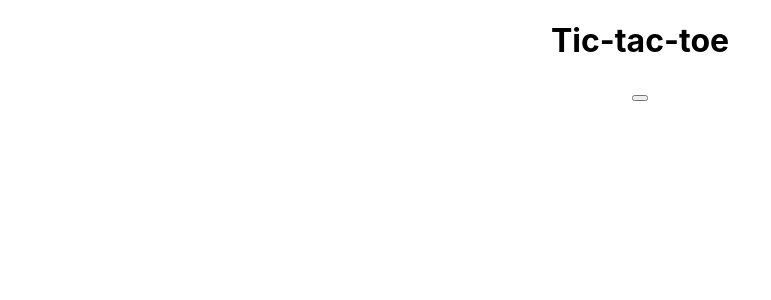
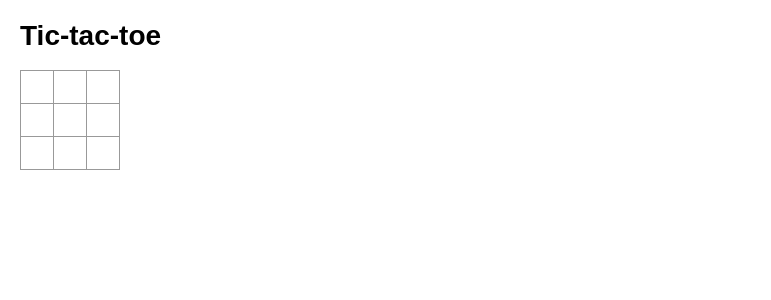
Before and after one commit to steen4reals/nought-and-crosses-game, a React (Create React App) app: page / in a window 1280 px wide. Shown: the top 300 px of the page, without its empty margins (0-771 px from the left). Built offline with nearby package versions, Linux system fonts and the light colour scheme.

Commit message:
components

```diff
--- a/src/App.css
+++ b/src/App.css
@@ -1,38 +1,50 @@
-.App {
-  text-align: center;
+body {
+  font: 14px "Century Gothic", Futura, sans-serif;
+  margin: 20px;
 }
 
-.App-logo {
-  height: 40vmin;
-  pointer-events: none;
+ol, ul {
+  padding-left: 30px;
 }
 
-@media (prefers-reduced-motion: no-preference) {
-  .App-logo {
-    animation: App-logo-spin infinite 20s linear;
-  }
+.board-row:after {
+  clear: both;
+  content: "";
+  display: table;
 }
 
-.App-header {
-  background-color: #282c34;
-  min-height: 100vh;
-  display: flex;
-  flex-direction: column;
-  align-items: center;
-  justify-content: center;
-  font-size: calc(10px + 2vmin);
-  color: white;
+.status {
+  margin-bottom: 10px;
 }
 
-.App-link {
-  color: #61dafb;
+.square {
+  background: #fff;
+  border: 1px solid #999;
+  float: left;
+  font-size: 24px;
+  font-weight: bold;
+  line-height: 34px;
+  height: 34px;
+  margin-right: -1px;
+  margin-top: -1px;
+  padding: 0;
+  text-align: center;
+  width: 34px;
 }
 
-@keyframes App-logo-spin {
-  from {
-    transform: rotate(0deg);
-  }
-  to {
-    transform: rotate(360deg);
-  }
+.square:focus {
+  outline: none;
 }
+
+.kbd-navigation .square:focus {
+  background: #ddd;
+}
+
+.game {
+  display: flex;
+  flex-direction: row;
+}
+
+.game-info {
+  margin-left: 20px;
+}
--- a/src/App.js
+++ b/src/App.js
@@ -2,20 +2,23 @@ import React from 'react';
 import "./App.css";
 import Square from "./Square/index";
 import Board from "./Board/index";
+import { useState } from "react";
+import Game from './Game/index'
 
 function App() {
+  const playerArray= ['X','O'];
+
+  const[player,setPlayer]=useState("X");
+
+  function renderSquare(i){
+    return <Square/>
+    };
 
 
-  // function renderSquare(i){
-  //   return <Sqaure/>
-  //   };
-
-    //   render() {
-    // const status = 'Next player: X';
   return (
     <div className="App">
         <h1>Tic-tac-toe</h1>
-        <Square/>
+        <Game renderSquare={renderSquare}/>
 
     </div>
   );
@@ -24,52 +27,9 @@ function App() {
 export default App;
 
 
-// class Board extends React.Component {
-//   renderSquare(i) {
-//     return <Square />;
-//   }
 
-//   render() {
-//     const status = 'Next player: X';
 
-//     return (
-//       <div>
-//         <div className="status">{status}</div>
-//         <div className="board-row">
-//           {this.renderSquare(0)}
-//           {this.renderSquare(1)}
-//           {this.renderSquare(2)}
-//         </div>
-//         <div className="board-row">
-//           {this.renderSquare(3)}
-//           {this.renderSquare(4)}
-//           {this.renderSquare(5)}
-//         </div>
-//         <div className="board-row">
-//           {this.renderSquare(6)}
-//           {this.renderSquare(7)}
-//           {this.renderSquare(8)}
-//         </div>
-//       </div>
-//     );
-//   }
-// }
 
-// class Game extends React.Component {
-//   render() {
-//     return (
-//       <div className="game">
-//         <div className="game-board">
-//           <Board />
-//         </div>
-//         <div className="game-info">
-//           <div>{/* status */}</div>
-//           <ol>{/* TODO */}</ol>
-//         </div>
-//       </div>
-//     );
-//   }
-// }
 
 // // ========================================
 
--- a/src/Board/index.js
+++ b/src/Board/index.js
@@ -1,24 +1,24 @@
 import React from "react";
 
 
-function Board(){
+function Board({renderSquare}){
     return(
                   <div>
                     {/* <div className="status">{status}</div> */}
                     <div className="board-row">
-                      {this.renderSquare(0)}
-                      {this.renderSquare(1)}
-                      {this.renderSquare(2)}
+                      {renderSquare(0)}
+                      {renderSquare(1)}
+                      {renderSquare(2)}
                     </div>
                     <div className="board-row">
-                      {this.renderSquare(3)}
-                      {this.renderSquare(4)}
-                      {this.renderSquare(5)}
+                      {renderSquare(3)}
+                      {renderSquare(4)}
+                      {renderSquare(5)}
                     </div>
                     <div className="board-row">
-                      {this.renderSquare(6)}
-                      {this.renderSquare(7)}
-                      {this.renderSquare(8)}
+                      {renderSquare(6)}
+                      {renderSquare(7)}
+                      {renderSquare(8)}
                     </div>
                   </div>
     )
--- /dev/null
+++ b/src/Game/index.js
@@ -0,0 +1,20 @@
+import React from 'react';
+import Board from '../Board/index'
+
+    function Game({renderSquare}){
+    return (
+              <div className="game">
+                <div className="game-board">
+                  <Board renderSquare={renderSquare}/>
+                </div>
+                <div className="game-info">
+                  <div>{/* status */}</div>
+                  <ol>{/* TODO */}</ol>
+                </div>
+              </div>
+            );
+
+}
+
+
+export default Game;
```
